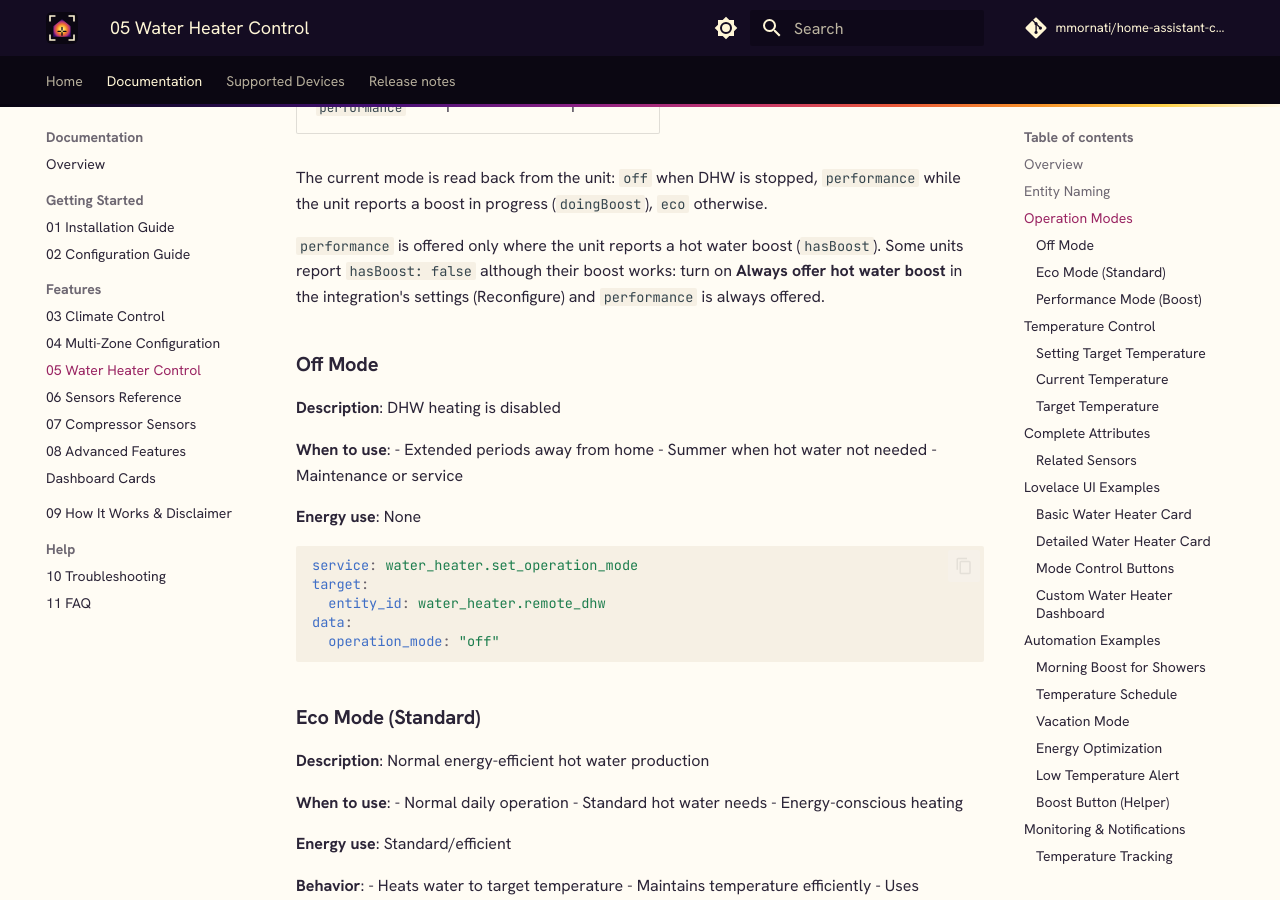
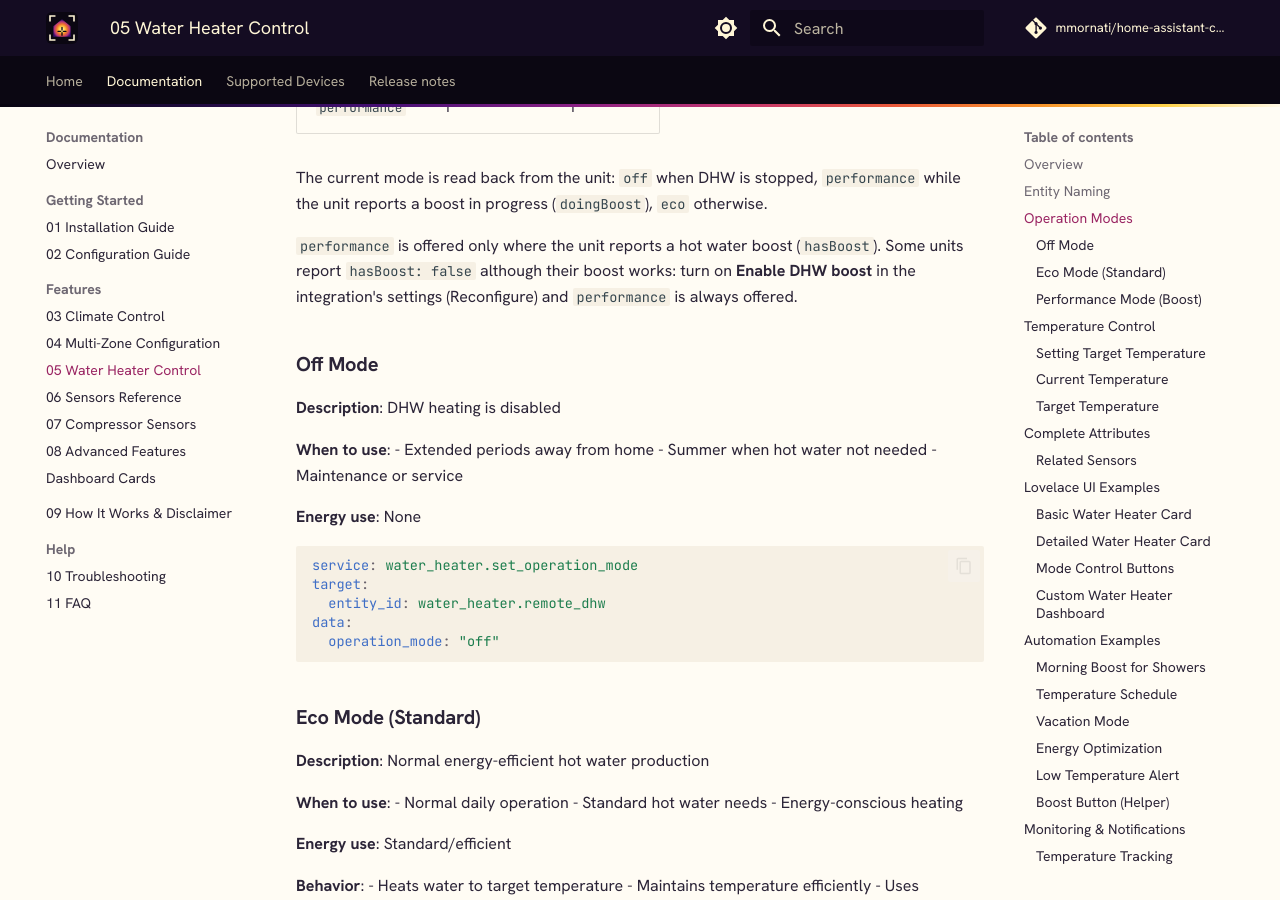
Before and after one commit to mmornati/home-assistant-csnet-home, an MkDocs documentation site: the page built from docs/wiki/Water-Heater-Control.md, in a window 1280 px wide and 900 px high, scrolled down 1355 px. Built offline with MkDocs 1.6.1 and Material for MkDocs 9.7.7, drawn with Linux system fonts in a browser that asks for light colours; some web fonts are replaced; comment, search, counter and statistics services are not loaded.

Commit message:
Name the option Enable DHW boost
Shorter label and description for the hot water boost option, in every
language: it enables the boost mode on units where it is not available.

Co-Authored-By: Claude Opus 5.5 <noreply@anthropic.com>
Claude-Session: https://claude.ai/code/session_01XuG8PJ1U2XXwhVzLofUfdc

```diff
--- a/docs/wiki/Water-Heater-Control.md
+++ b/docs/wiki/Water-Heater-Control.md
@@ -41,7 +41,7 @@ The water heater supports three operation modes. They map to the unit's DHW run/
 
 The current mode is read back from the unit: `off` when DHW is stopped, `performance` while the unit reports a boost in progress (`doingBoost`), `eco` otherwise.
 
-`performance` is offered only where the unit reports a hot water boost (`hasBoost`). Some units report `hasBoost: false` although their boost works: turn on **Always offer hot water boost** in the integration's settings (Reconfigure) and `performance` is always offered.
+`performance` is offered only where the unit reports a hot water boost (`hasBoost`). Some units report `hasBoost: false` although their boost works: turn on **Enable DHW boost** in the integration's settings (Reconfigure) and `performance` is always offered.
 
 ### Off Mode
 
```
Also changed, not shown: 4 other files.
